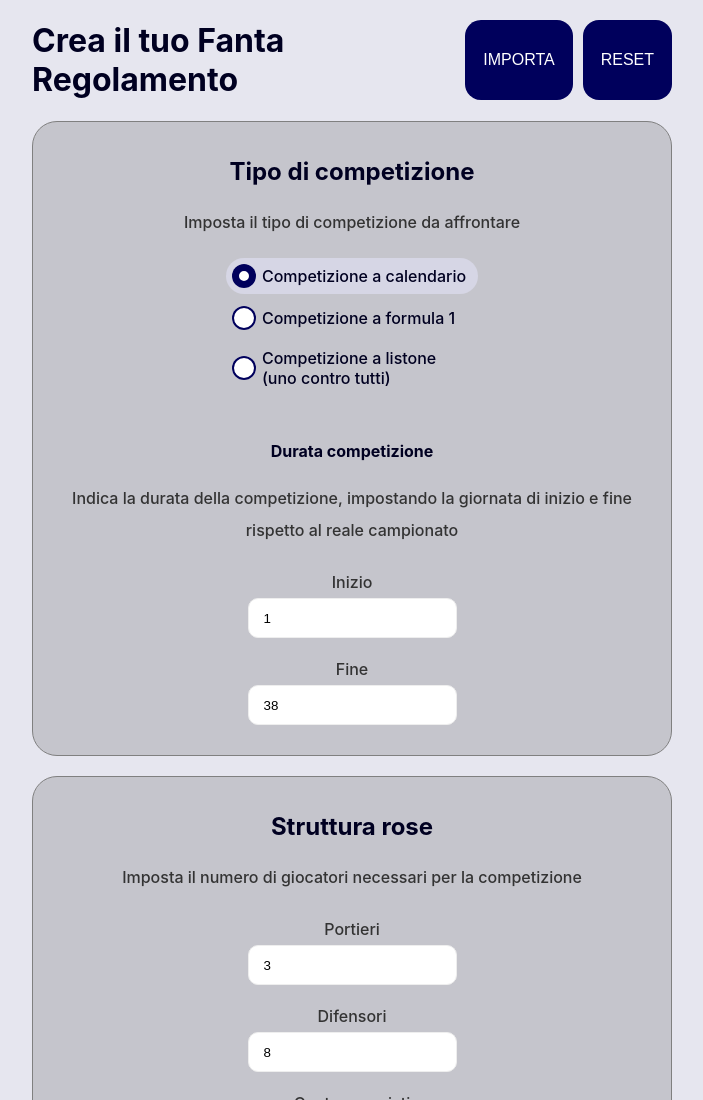
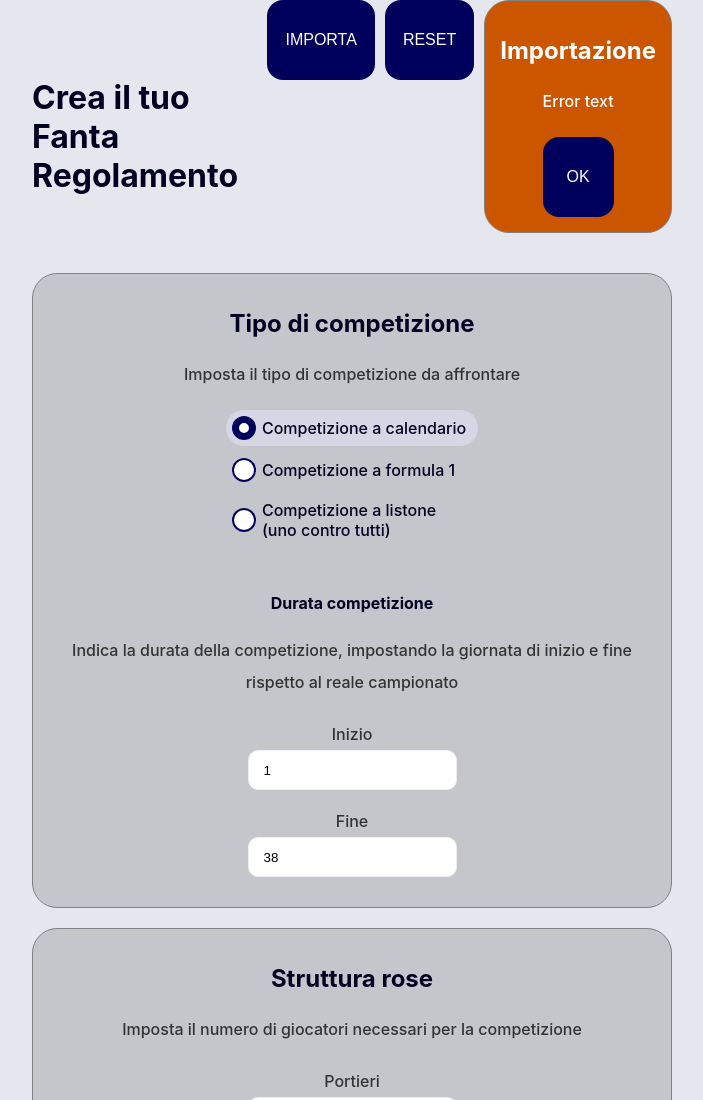
Before and after one commit to PaolinoAngeletti/fantaregolamento, a plain HTML site: page index.html in a window 1280 px wide. Shown: the top 1100 px of the page, without its empty margins (288-991 px from the left). Drawn offline with nearby package versions, Linux system fonts and the light colour scheme; a script that the page names is missing.

Commit message:
[ADD] Added import section for feedback (to complete)

```diff
--- a/index.html
+++ b/index.html
@@ -11,15 +11,14 @@
 	<title>FantaRegolamento</title>
 	<link rel="icon" type="image/svg+xml" href="images/logo.png" />
 
-	<!-- TODO DEVELOPMENT: VALUTA QUALI LASCIARE -->
-	<script src="https://cdnjs.cloudflare.com/ajax/libs/html2canvas/1.4.1/html2canvas.min.js"></script>
-
 	<!-- PDF libraries -->
 	<script src="https://cdnjs.cloudflare.com/ajax/libs/jspdf/2.5.1/jspdf.umd.min.js"></script>
 	<script src="https://cdn.jsdelivr.net/npm/pdf-lib@1.17.1/dist/pdf-lib.min.js"></script>
+	<script src="https://cdnjs.cloudflare.com/ajax/libs/pdf.js/3.9.179/pdf.min.js"></script>
 
-	<!-- javascript -->
+	<!-- internal scripts -->
 	<script src="scripts.js"></script>
+	<script src="scripts/resume-regulation-scripts.js"></script>
 
 	<!-- css -->
 	<link rel="stylesheet" href="css/desktop.css">
@@ -27,6 +26,11 @@
 
 	<!-- google search -->
 	<meta name="google-site-verification" content="2ybLMV58ANAar_-7qemAcQ83ejC_ymY9eKkG-dV7aPk" />
+
+	<script>
+		// Tell to PDF.js where to find the worker.
+		pdfjsLib.GlobalWorkerOptions.workerSrc = 'https://cdnjs.cloudflare.com/ajax/libs/pdf.js/3.9.179/pdf.worker.min.js';
+	</script>
 </head>
 
 <body>
@@ -46,6 +50,23 @@
 			<button class="ripple" role="button" onclick="salvaConfigurazione();">
 				Reset
 			</button>
+
+			<!-- validation error area -->
+			<div id="importSection" style="display: inline;">
+				<div class="macro" style="background-color:rgb(204, 85, 0);">
+					<div class="container">
+						<h2 style="color: white;">Importazione</h2>
+					</div>
+					<div class="container">
+						<center>
+							<p id="importMessage" style="color: white;">Error text</p>
+							<br>
+							<button onclick="hideErrorSection()">Ok</button>
+						</center>
+					</div>
+				</div>
+				<br><br>
+			</div>
 		</div>
 	</div>
 
```
